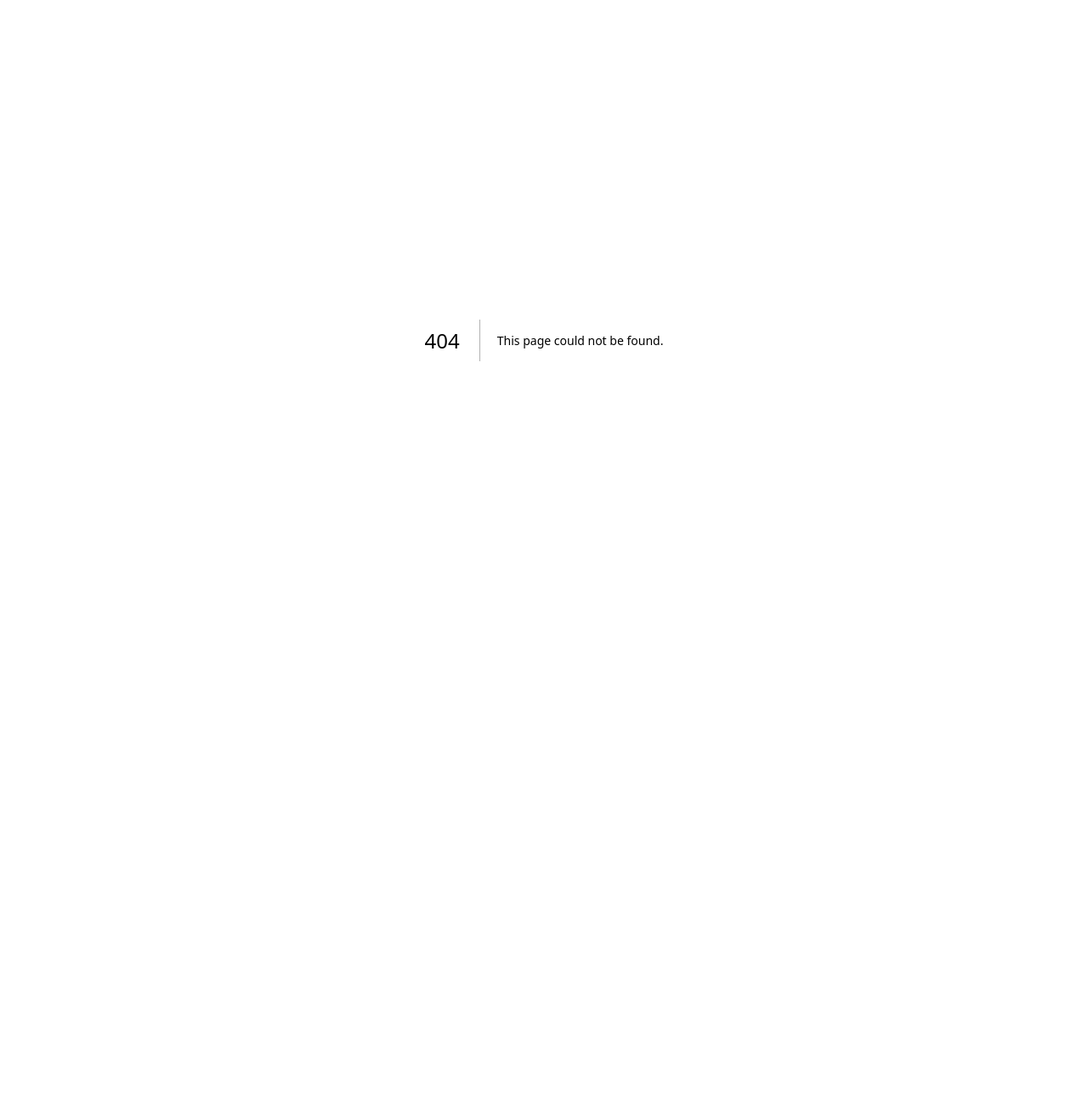
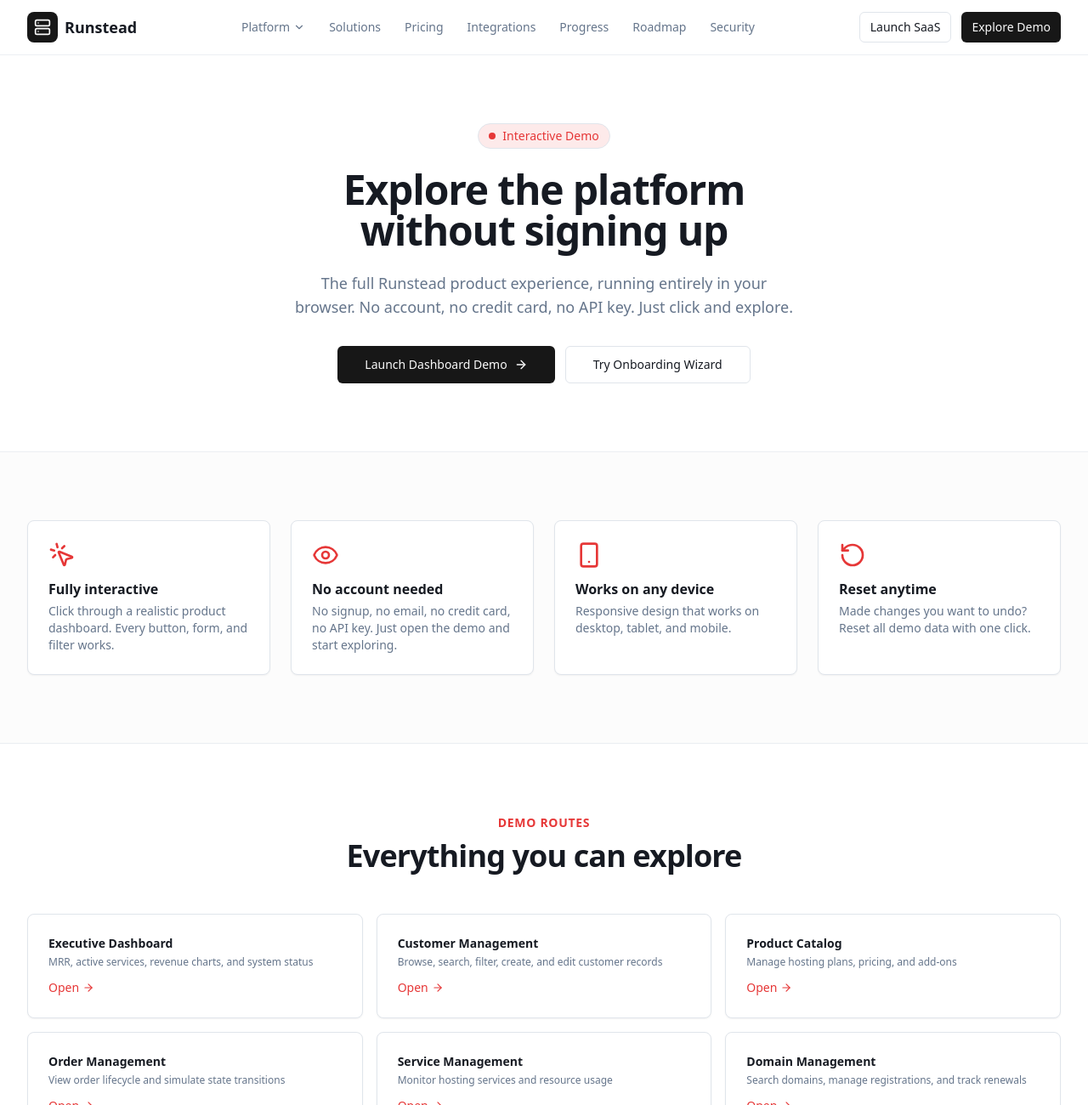
Before and after one commit to eshanized/Runstead, a Next.js app: page /demo in a window 1280 px wide. Before the commit this address had no page. Shown: the top 1300 px of the page at 85% size. Before the commit the page ends 800 px from the top, so only its background shows below. Built offline with nearby package versions, Linux system fonts and the light colour scheme.

Commit message:
feat(demo): add demo portal home page

```diff
--- /dev/null
+++ b/app/demo/page.tsx
@@ -0,0 +1,112 @@
+import Link from 'next/link';
+import { ArrowRight, MousePointerClick, Smartphone, RotateCcw, Eye } from 'lucide-react';
+import { MarketingLayout } from '@/components/marketing/marketing-layout';
+import { SectionHeading } from '@/components/marketing/section-heading';
+import { Button } from '@/components/ui/button';
+import { Card, CardContent } from '@/components/ui/card';
+
+const demoFeatures = [
+  { icon: MousePointerClick, title: 'Fully interactive', desc: 'Click through a realistic product dashboard. Every button, form, and filter works.' },
+  { icon: Eye, title: 'No account needed', desc: 'No signup, no email, no credit card, no API key. Just open the demo and start exploring.' },
+  { icon: Smartphone, title: 'Works on any device', desc: 'Responsive design that works on desktop, tablet, and mobile.' },
+  { icon: RotateCcw, title: 'Reset anytime', desc: 'Made changes you want to undo? Reset all demo data with one click.' },
+];
+
+const demoRoutes = [
+  { label: 'Executive Dashboard', href: '/demo/overview', desc: 'MRR, active services, revenue charts, and system status' },
+  { label: 'Customer Management', href: '/demo/customers', desc: 'Browse, search, filter, create, and edit customer records' },
+  { label: 'Product Catalog', href: '/demo/products', desc: 'Manage hosting plans, pricing, and add-ons' },
+  { label: 'Order Management', href: '/demo/orders', desc: 'View order lifecycle and simulate state transitions' },
+  { label: 'Service Management', href: '/demo/services', desc: 'Monitor hosting services and resource usage' },
+  { label: 'Domain Management', href: '/demo/domains', desc: 'Search domains, manage registrations, and track renewals' },
+  { label: 'DNS Zone Editor', href: '/demo/dns', desc: 'Create, edit, and delete DNS records with validation' },
+  { label: 'Invoice Management', href: '/demo/invoices', desc: 'Generate invoices, mark payments, and process refunds' },
+  { label: 'Support Tickets', href: '/demo/tickets', desc: 'Manage ticket conversations and status transitions' },
+  { label: 'Analytics', href: '/demo/analytics', desc: 'Revenue, growth, and service distribution charts' },
+  { label: 'Storefront Editor', href: '/demo/storefront', desc: 'Customize a white-label hosting storefront with live preview' },
+  { label: 'Integrations', href: '/demo/integrations', desc: 'Manage provider connections and test integration status' },
+  { label: 'Settings', href: '/demo/settings', desc: 'Configure business profile, branding, team, and notifications' },
+  { label: 'Onboarding Wizard', href: '/demo/onboarding', desc: 'Step-by-step guide to launching a hosting business' },
+];
+
+export default function DemoLandingPage() {
+  return (
+    <MarketingLayout>
+      <section className="border-b border-border/60 py-20">
+        <div className="mx-auto max-w-7xl px-4 sm:px-6 lg:px-8">
+          <div className="mx-auto max-w-3xl text-center">
+            <span className="inline-flex items-center gap-2 rounded-full border bg-accent/10 px-3 py-1 text-sm font-medium text-accent">
+              <span className="flex h-2 w-2 rounded-full bg-accent" />
+              Interactive Demo
+            </span>
+            <h1 className="mt-6 text-4xl font-bold tracking-tight sm:text-5xl text-balance">
+              Explore the platform without signing up
+            </h1>
+            <p className="mt-6 text-lg text-muted-foreground text-balance">
+              The full Runstead product experience, running entirely in your browser. No account,
+              no credit card, no API key. Just click and explore.
+            </p>
+            <div className="mt-8 flex flex-col gap-3 sm:flex-row sm:justify-center">
+              <Button asChild size="lg">
+                <Link href="/demo/overview">
+                  Launch Dashboard Demo
+                  <ArrowRight className="ml-2 h-4 w-4" />
+                </Link>
+              </Button>
+              <Button asChild variant="outline" size="lg">
+                <Link href="/demo/onboarding">Try Onboarding Wizard</Link>
+              </Button>
+            </div>
+          </div>
+        </div>
+      </section>
+
+      <section className="border-b border-border/60 bg-muted/30 py-20">
+        <div className="mx-auto max-w-7xl px-4 sm:px-6 lg:px-8">
+          <div className="grid gap-6 sm:grid-cols-2 lg:grid-cols-4">
+            {demoFeatures.map((f) => (
+              <Card key={f.title}>
+                <CardContent className="pt-6">
+                  <f.icon className="h-8 w-8 text-accent" />
+                  <h3 className="mt-3 font-semibold">{f.title}</h3>
+                  <p className="mt-1 text-sm text-muted-foreground">{f.desc}</p>
+                </CardContent>
+              </Card>
+            ))}
+          </div>
+        </div>
+      </section>
+
+      <section className="border-b border-border/60 py-20">
+        <div className="mx-auto max-w-7xl px-4 sm:px-6 lg:px-8">
+          <SectionHeading eyebrow="Demo routes" title="Everything you can explore" />
+          <div className="mt-12 grid gap-4 sm:grid-cols-2 lg:grid-cols-3">
+            {demoRoutes.map((route) => (
+              <Link key={route.href} href={route.href}>
+                <Card className="h-full transition-all hover:shadow-md hover:border-accent/40">
+                  <CardContent className="pt-6">
+                    <h3 className="font-semibold text-sm">{route.label}</h3>
+                    <p className="mt-1 text-xs text-muted-foreground">{route.desc}</p>
+                    <span className="mt-3 inline-flex items-center gap-1 text-sm font-medium text-accent">
+                      Open <ArrowRight className="h-3.5 w-3.5" />
+                    </span>
+                  </CardContent>
+                </Card>
+              </Link>
+            ))}
+          </div>
+        </div>
+      </section>
+
+      <section className="py-20">
+        <div className="mx-auto max-w-3xl px-4 text-center sm:px-6 lg:px-8">
+          <h2 className="text-2xl font-bold text-balance">All data is simulated and local</h2>
+          <p className="mt-4 text-muted-foreground">
+            The demo stores all data in your browser. No real payments are processed, no real domains are registered,
+            and no real infrastructure is provisioned. You can reset all data at any time from the demo settings.
+          </p>
+        </div>
+      </section>
+    </MarketingLayout>
+  );
+}
```
